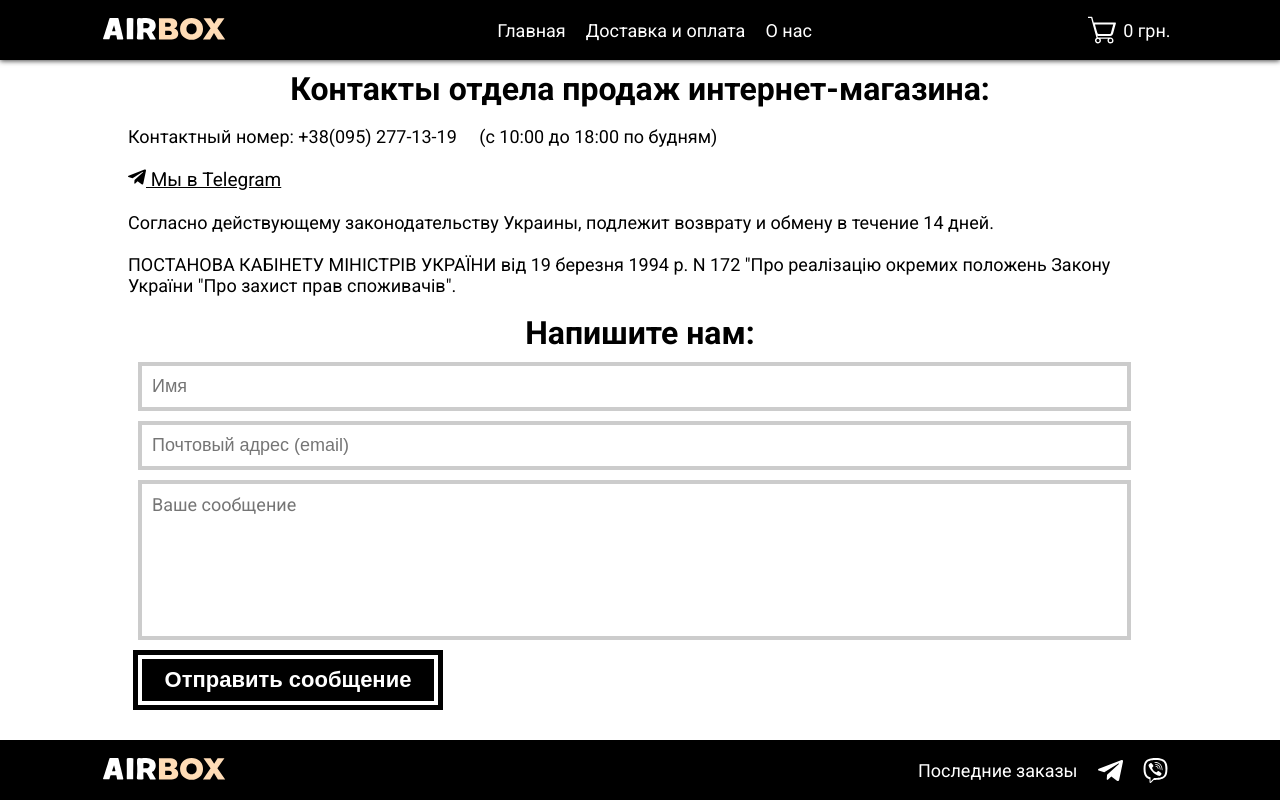
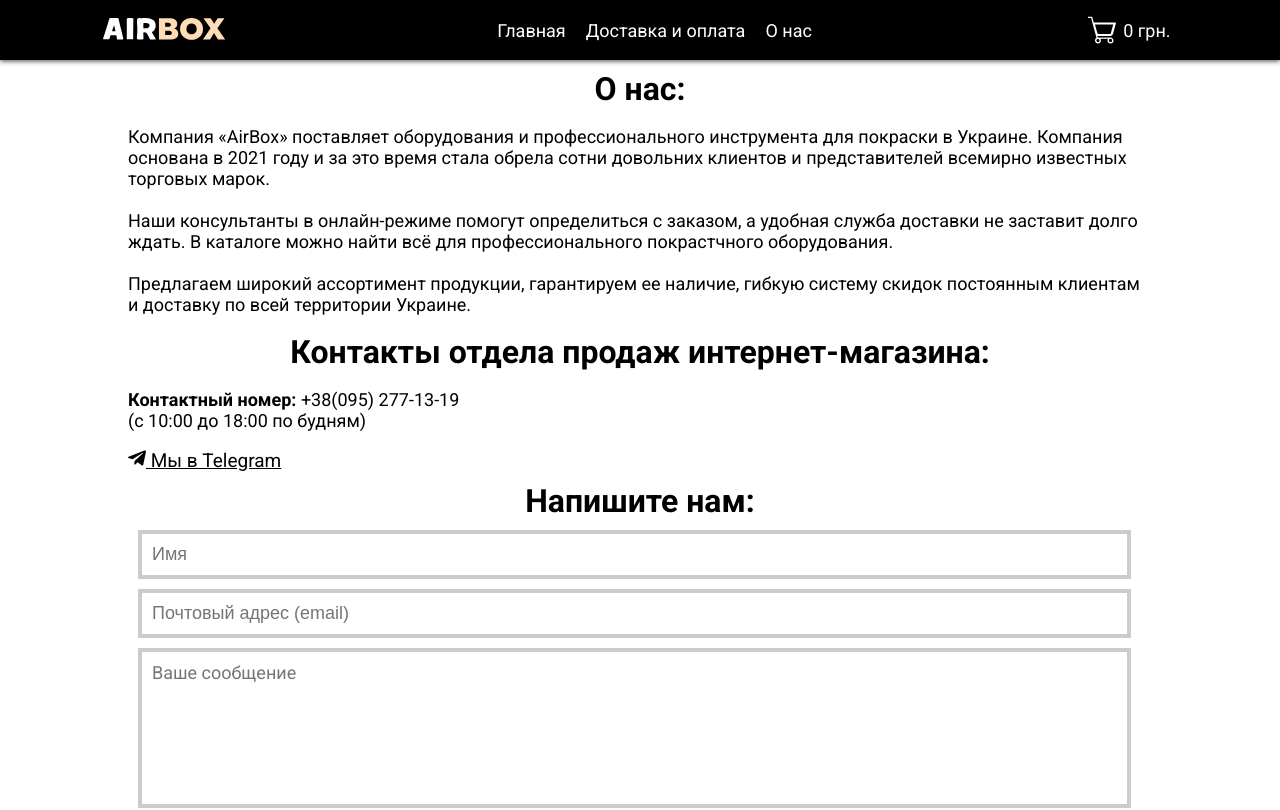
Before and after one commit to penguih/painting-equipment-store-react, a React (Create React App) app: page /about in a window 1280 px wide. Shown: the top 810 px of the page. Built offline with nearby package versions, Linux system fonts and the light colour scheme; no server answers.

Commit message:
some fix

```diff
--- a/public/index.html
+++ b/public/index.html
@@ -12,7 +12,7 @@
   <link rel="preconnect" href="https://fonts.gstatic.com" crossorigin>
   <link href="https://fonts.googleapis.com/css2?family=Roboto:wght@300;400;500;700;900&display=swap" rel="stylesheet">
 
-  <title>AirBox - painting equipment store</title>
+  <title>AirBox - покрасочное оборудование</title>
 </head>
 
 <body>
--- a/src/components/Header.module.scss
+++ b/src/components/Header.module.scss
@@ -58,7 +58,7 @@ header {
         height: 80px;
 
         nav {
-            padding: 0 60px;
+            padding: 0 65px;
         }
     }
 }
@@ -101,6 +101,14 @@ li {
         border: 0;
         box-sizing: border-box;
         outline: none;
+
+        &:hover {
+            border: 0;
+        }
+
+        &:focus {
+            border: 0;
+        }
     }
 }
 
--- a/src/pages/About.jsx
+++ b/src/pages/About.jsx
@@ -1,7 +1,7 @@
 import React, { useRef } from "react";
 import emailjs from '@emailjs/browser';
 
-function Delivery() {
+function About() {
 
     const form = useRef();
 
@@ -21,12 +21,17 @@ function Delivery() {
     return (
         <div className="about">
 
+            <h1>О нас:</h1>
+            <p>Компания «AirBox» поставляет оборудования и профессионального инструмента для покраски в Украине. Компания основана в 2021 году и за это время стала обрела сотни довольних клиентов и представителей всемирно известных торговых марок.
+                <br /><br />
+                Наши консультанты в онлайн-режиме помогут определиться с заказом, а удобная служба доставки не заставит долго ждать. В каталоге можно найти всё для профессионального покрастчного оборудования.
+                <br /><br />
+                Предлагаем широкий ассортимент продукции, гарантируем ее наличие, гибкую систему скидок постоянным клиентам и доставку по всей территории Украине.</p>
+            <p></p>
             <h1>Контакты отдела продаж интернет-магазина:</h1>
-            <p>Контактный номер: +38(095) 277-13-19  &emsp;(с 10:00 до 18:00 по будням)<br /><br />
-                <a href="https://t.me/Jabka" target="_blank" rel="noreferrer"><img src="img/Telegram.svg" alt="telegram" /> Мы в Telegram</a> <br /><br />
-                Согласно действующему законодательству Украины, подлежит возврату и обмену в течение 14 дней.<br /><br />
-                ПОСТАНОВА КАБІНЕТУ МІНІСТРІВ УКРАЇНИ від 19 березня 1994 р. N 172 "Про реалізацію окремих положень Закону України
-                "Про захист прав споживачів".</p>
+            <p><b>Контактный номер:</b> +38(095) 277-13-19&emsp;  <br />(с 10:00 до 18:00 по будням)<br /></p>
+            <a href="https://t.me/Jabka" target="_blank" rel="noreferrer"><img src="img/Telegram.svg" alt="telegram" /> Мы в Telegram</a> <br />
+
 
             <h1>Напишите нам:</h1>
             <form ref={form} onSubmit={sendEmail} className="contactUs" >
@@ -39,4 +44,4 @@ function Delivery() {
     );
 }
 
-export default Delivery;
+export default About;
--- a/src/pages/Delivery.js
+++ b/src/pages/Delivery.js
@@ -11,6 +11,10 @@ function Delivery() {
             <h2>Сроки доставки</h2>
             <p>Обработка и отправка заказов: по будням с 10:00 до 18:00 суббота и воскресенье - выходные.<br></br>
                 Скорость доставки завитит от "Новой Почты", уточняйте в отделениях или в мобильном приложении. </p>
+            <h2>Гарантии</h2>
+            <p>Согласно действующему законодательству Украины, подлежит возврату и обмену в течение 14 дней.<br /><br />
+                ПОСТАНОВА КАБІНЕТУ МІНІСТРІВ УКРАЇНИ від 19 березня 1994 р. N 172 "Про реалізацію окремих положень Закону України
+                "Про захист прав споживачів".</p>
         </div>
     );
 }
```
